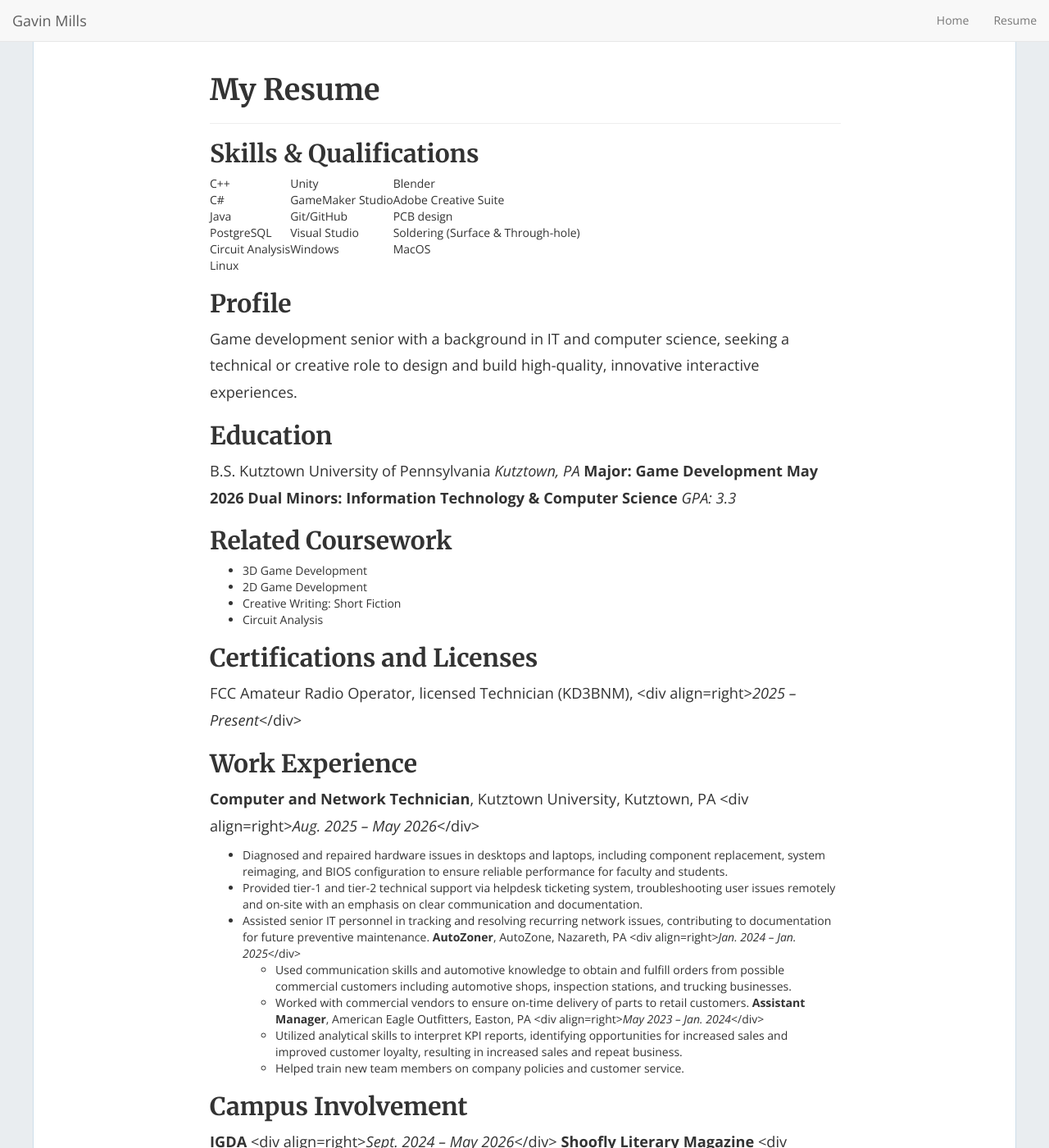
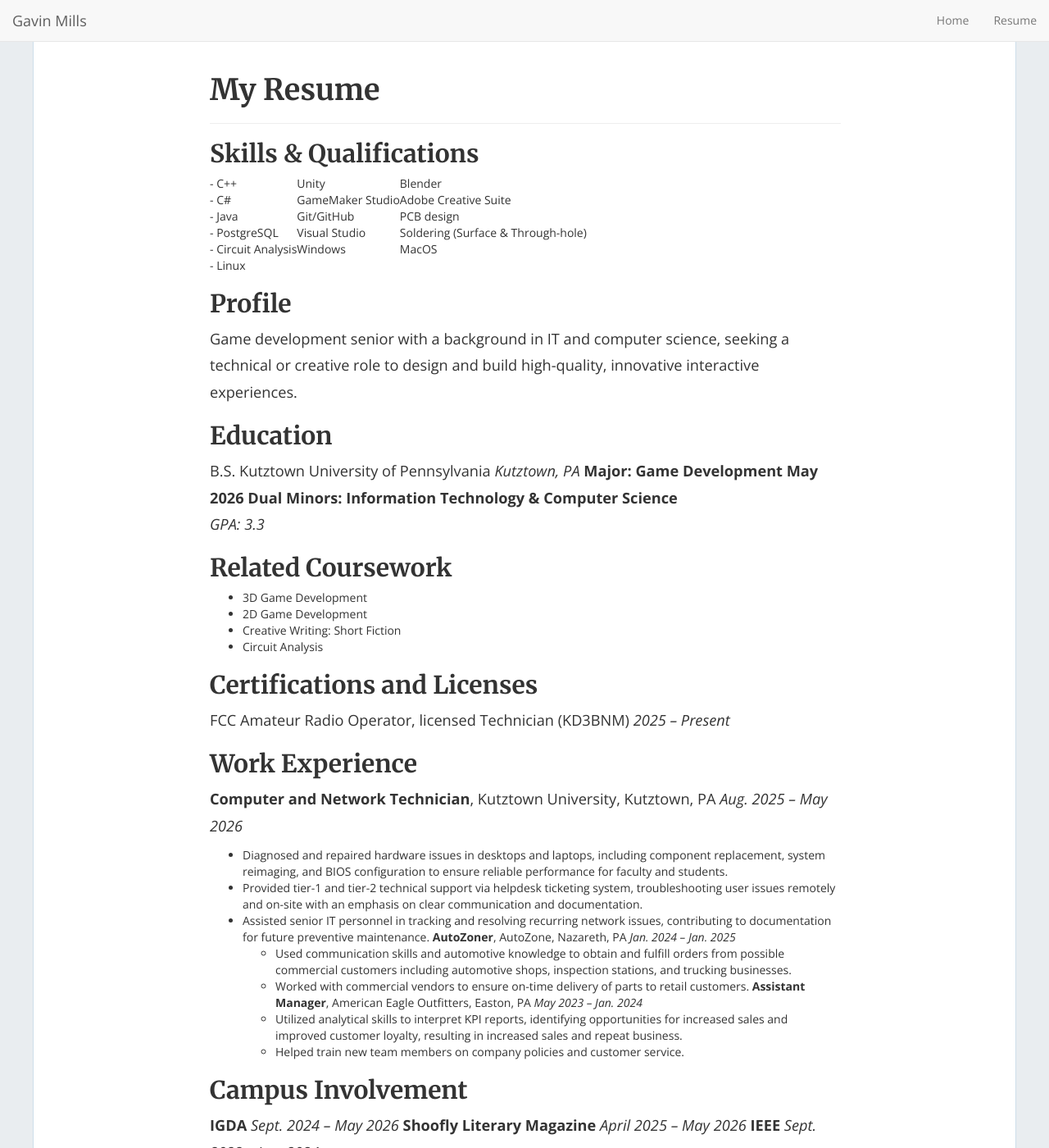
Before and after one commit to GMill728/gmill728.github.io, a Jekyll site: the page built from docs/resume.md, in a window 1280 px wide and 1400 px high. Shown: the whole window at 82% size. Built offline with Jekyll 4.4.1, drawn with Linux system fonts in a browser that asks for light colours; nearby versions of some CDN libraries; our own code applies the rules of GitHub Pages for plain Markdown files; some of the changed text lies outside the part shown.

Commit message:
Update resume.md

```diff
--- a/docs/resume.md
+++ b/docs/resume.md
@@ -10,13 +10,13 @@ pagination:
 
 ## Skills & Qualifications
 
-|:-------------------------:|:-----------------------:|:-----------------------------------------:|
-| C++                       | Unity                   | Blender                                   |
-| C#                        | GameMaker Studio        | Adobe Creative Suite                      |
-| Java                      | Git/GitHub              | PCB design                                |
-| PostgreSQL                | Visual Studio           | Soldering (Surface & Through-hole)        |
-| Circuit Analysis          | Windows                 | MacOS                                     |
-| Linux                     |                         |                                           |
+|:---------------------------:|:-----------------------:|:-----------------------------------------:|
+| - C++                       | Unity                   | Blender                                   |
+| - C#                        | GameMaker Studio        | Adobe Creative Suite                      |
+| - Java                      | Git/GitHub              | PCB design                                |
+| - PostgreSQL                | Visual Studio           | Soldering (Surface & Through-hole)        |
+| - Circuit Analysis          | Windows                 | MacOS                                     |
+| - Linux                     |                         |                                           |
 
 ## Profile
   Game development senior with a background in IT and computer science, seeking a technical or creative
@@ -36,26 +36,33 @@ pagination:
   * Circuit Analysis
 
 ## Certifications and Licenses
-  FCC Amateur Radio Operator, licensed Technician (KD3BNM), <div align=right>_2025 – Present_</div>
+  FCC Amateur Radio Operator, licensed Technician (KD3BNM)
+  _2025 – Present_
 
 ## Work Experience
-  **Computer and Network Technician**, Kutztown University, Kutztown, PA <div align=right>_Aug. 2025 – May 2026_</div>
+  **Computer and Network Technician**, Kutztown University, Kutztown, PA
+  _Aug. 2025 – May 2026_
   * Diagnosed and repaired hardware issues in desktops and laptops, including component replacement,
   system reimaging, and BIOS configuration to ensure reliable performance for faculty and students.
   * Provided tier-1 and tier-2 technical support via helpdesk ticketing system, troubleshooting user issues
   remotely and on-site with an emphasis on clear communication and documentation.
   * Assisted senior IT personnel in tracking and resolving recurring network issues, contributing to
   documentation for future preventive maintenance.
-  **AutoZoner**, AutoZone, Nazareth, PA <div align=right>_Jan. 2024 – Jan. 2025_</div>
+  **AutoZoner**, AutoZone, Nazareth, PA
+  _Jan. 2024 – Jan. 2025_
     * Used communication skills and automotive knowledge to obtain and fulfill orders from possible
     commercial customers including automotive shops, inspection stations, and trucking businesses.
     * Worked with commercial vendors to ensure on-time delivery of parts to retail customers.
-  **Assistant Manager**, American Eagle Outfitters, Easton, PA <div align=right>_May 2023 – Jan. 2024_</div>
+  **Assistant Manager**, American Eagle Outfitters, Easton, PA
+  _May 2023 – Jan. 2024_
     * Utilized analytical skills to interpret KPI reports, identifying opportunities for increased sales and
     improved customer loyalty, resulting in increased sales and repeat business.
     * Helped train new team members on company policies and customer service.
 
 ## Campus Involvement
-**IGDA** <div align=right>_Sept. 2024 – May 2026_</div>
-**Shoofly Literary Magazine** <div align=right>_April 2025 – May 2026_</div>
-**IEEE** <div align=right>_Sept. 2022 – Jan. 2024_</div>
+**IGDA**
+_Sept. 2024 – May 2026_
+**Shoofly Literary Magazine**
+_April 2025 – May 2026_
+**IEEE**
+_Sept. 2022 – Jan. 2024_
```
Also changed, not shown: other parts of docs/resume.md (+1 -1 lines).
